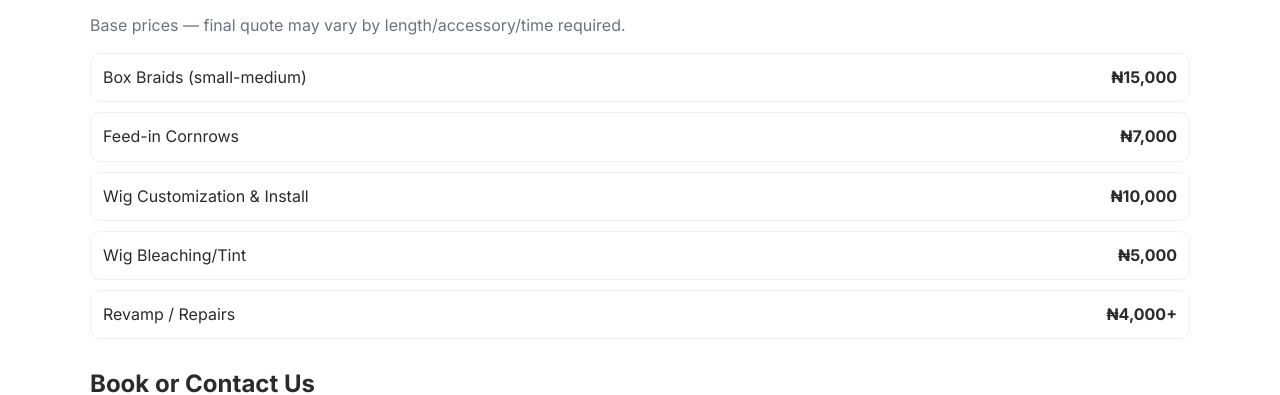
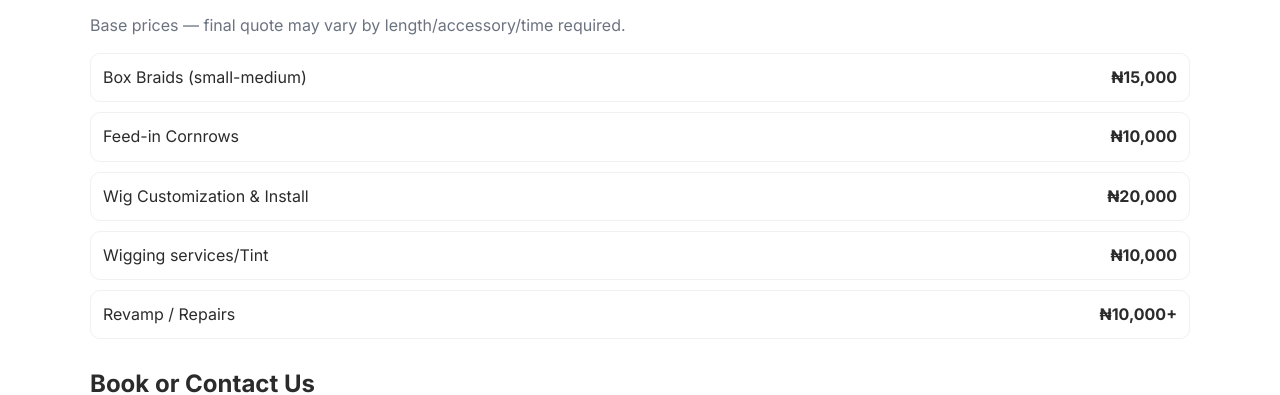
Before and after one commit to Favourgem/Fayluxstyles, a plain HTML site: page index.html in a window 1280 px wide. Shown: the part 1320-1715 px from the top of the page. Drawn offline with Linux system fonts and the light colour scheme.

Commit message:
Update index.html

```diff
--- a/index.html
+++ b/index.html
@@ -372,22 +372,22 @@ nav{flex-wrap:wrap}
 
 <div class="price-item" style="margin-top:10px">
 <div>Feed-in Cornrows</div>
-<div class="price">₦7,000</div>
+<div class="price">₦10,000</div>
 </div>
 
 <div class="price-item" style="margin-top:10px">
 <div>Wig Customization & Install</div>
+<div class="price">₦20,000</div>
+</div>
+
+<div class="price-item" style="margin-top:10px">
+<div>Wigging services/Tint</div>
 <div class="price">₦10,000</div>
 </div>
 
 <div class="price-item" style="margin-top:10px">
-<div>Wig Bleaching/Tint</div>
-<div class="price">₦5,000</div>
-</div>
-
-<div class="price-item" style="margin-top:10px">
 <div>Revamp / Repairs</div>
-<div class="price">₦4,000+</div>
+<div class="price">₦10,000+</div>
 </div>
 </div>
 </section>
```
